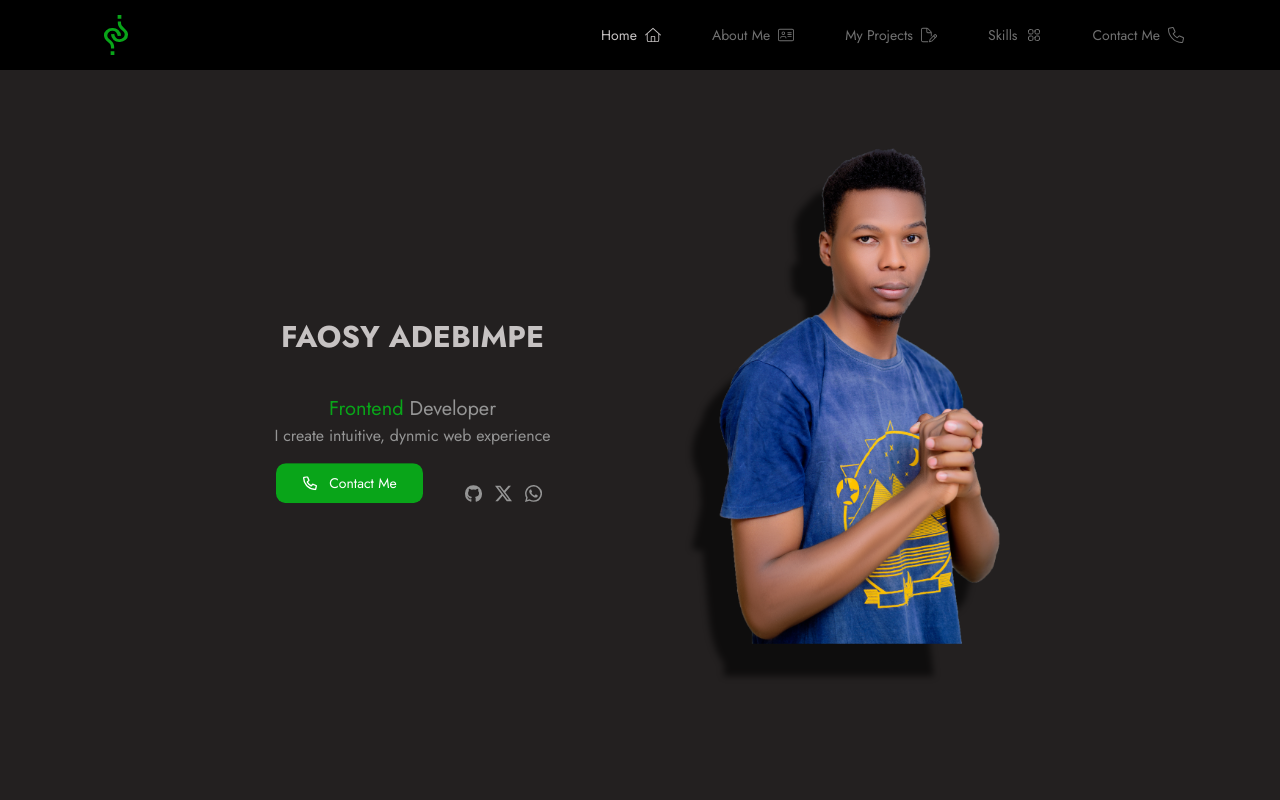
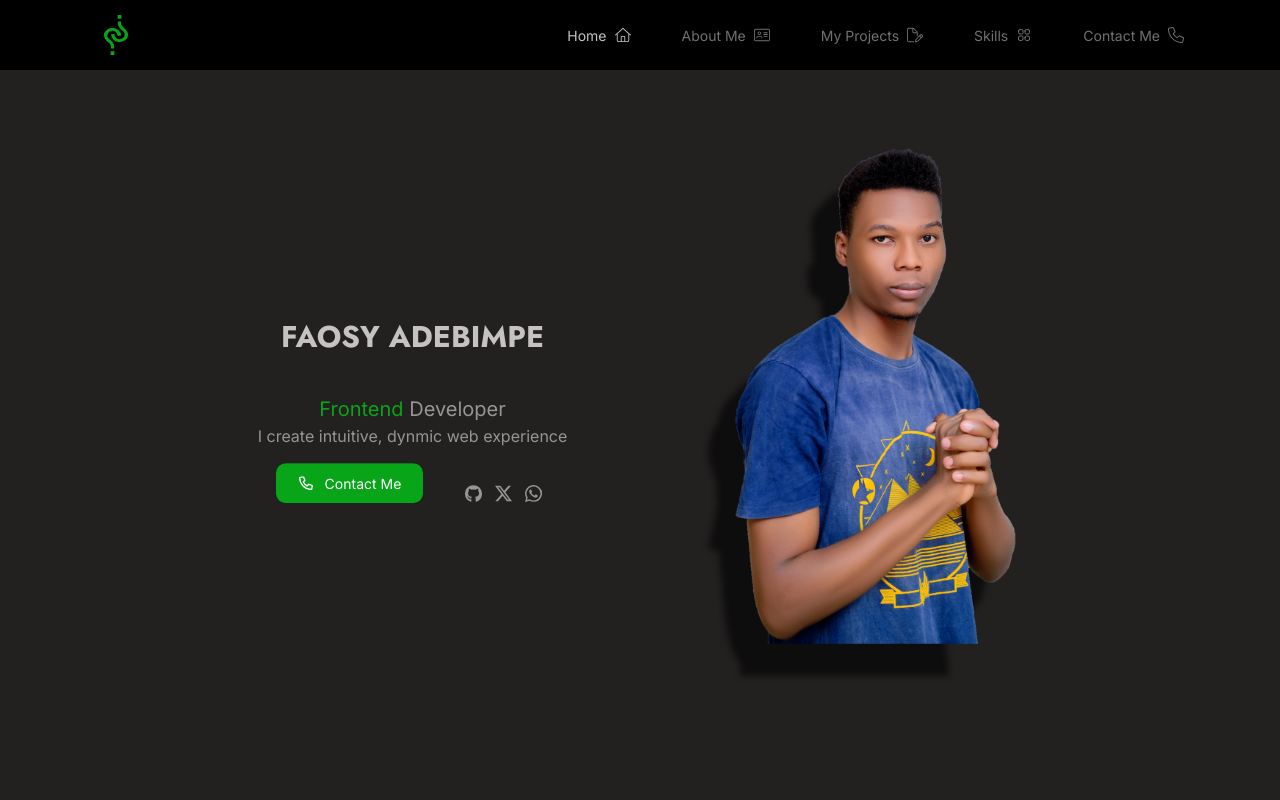
Before and after one commit to faosy-adebimpe/faosy-adebimpe.github.io, a React (Vite) app: page / in a window 1280 px wide. Shown: the top 800 px of the page. Built offline with nearby package versions, Linux system fonts and the light colour scheme.

Commit message:
change font to inter

```diff
--- a/src/index.css
+++ b/src/index.css
@@ -7,7 +7,7 @@
 /* base */
 @layer base {
     html {
-        @apply bg-(--body-bg) scroll-smooth font-jost;
+        @apply bg-(--body-bg) scroll-smooth font-inter;
     }
 }
 /* component */
```
